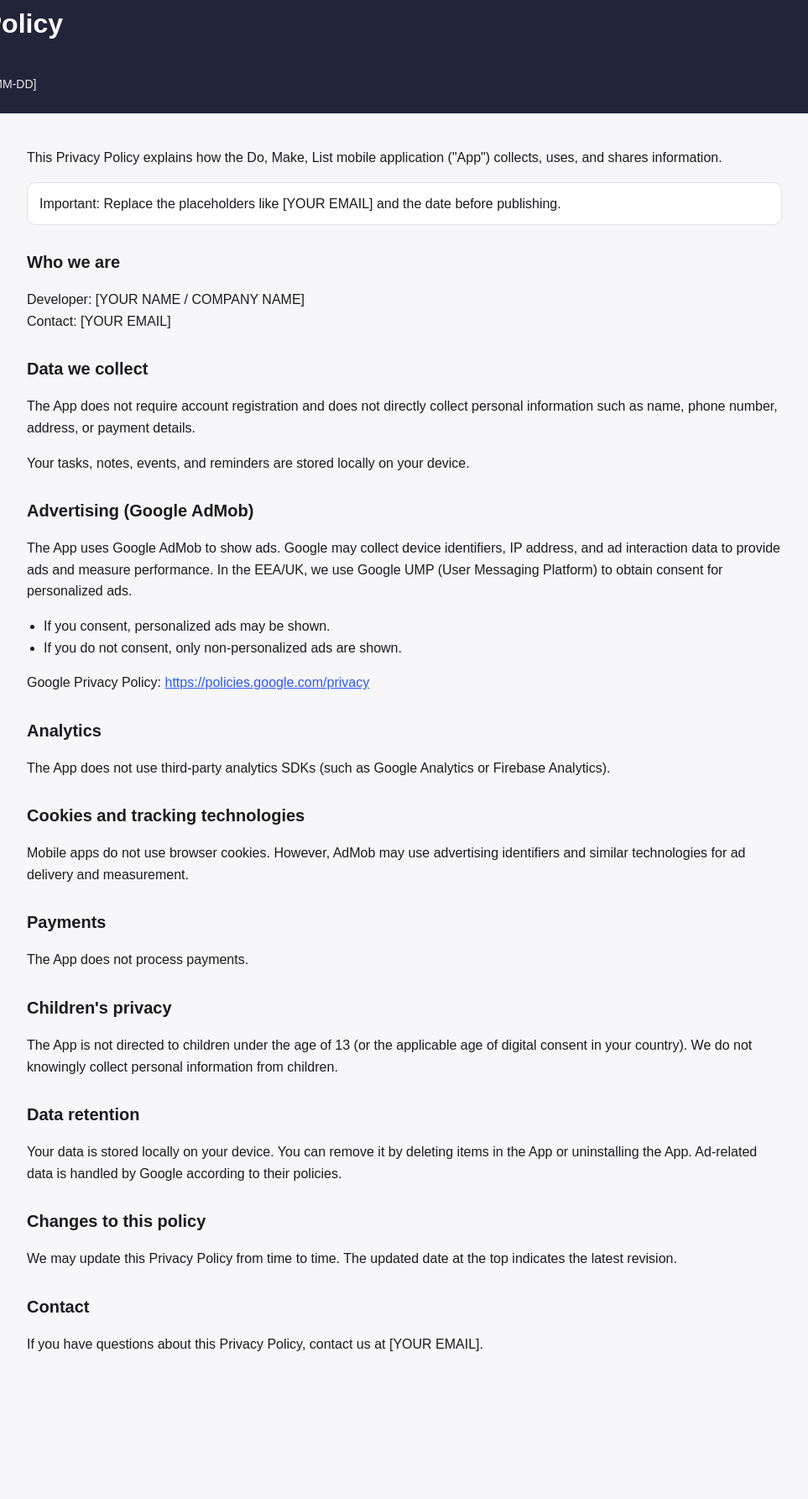
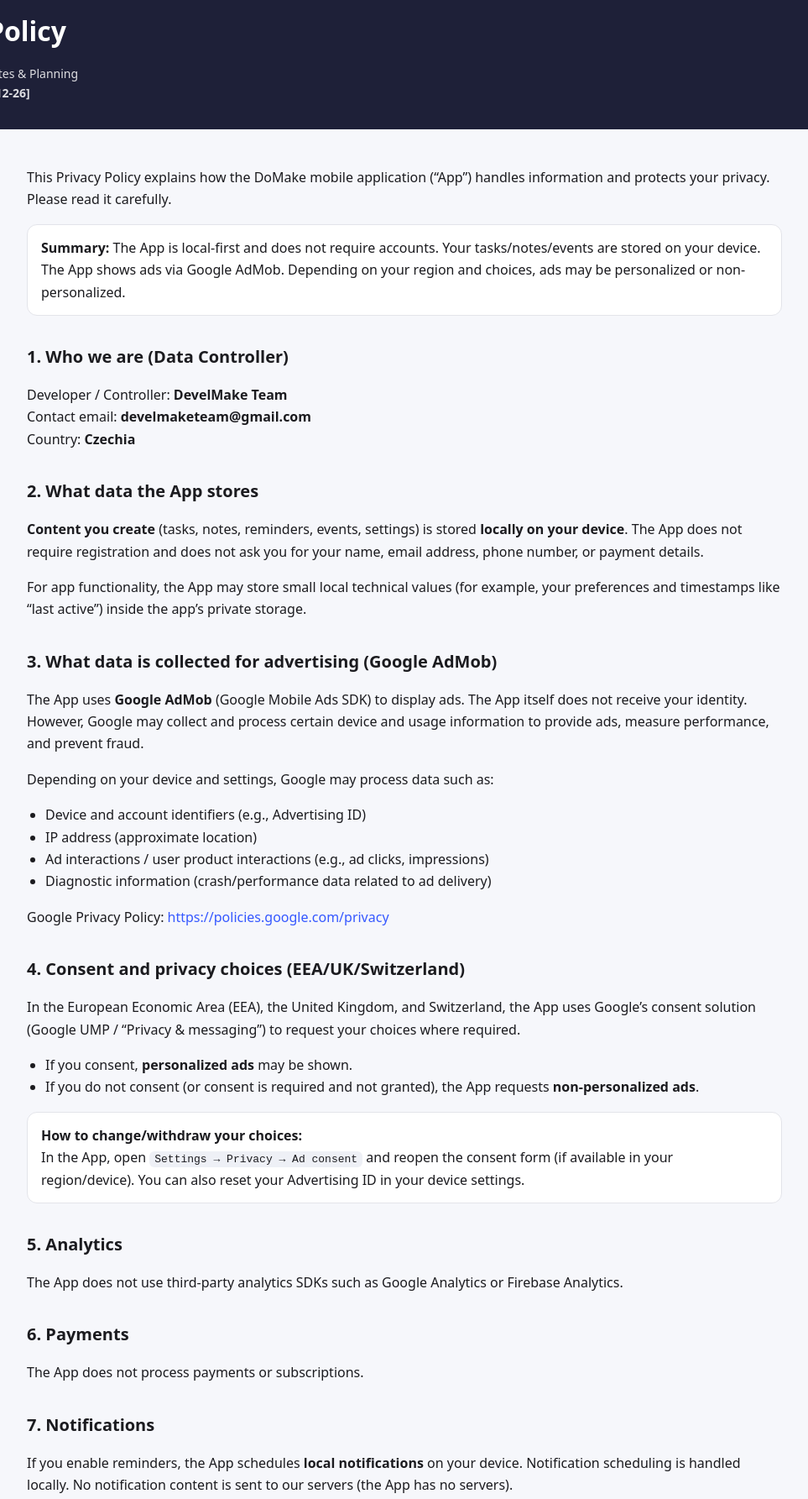
Before and after one commit to develmaketeam/makedolist.github.io, a plain HTML site: page index.html in a window 1280 px wide. Shown: the part 21-1806 px from the top of the page at 84% size, without its empty margins (158-1121 px from the left). Before the commit the page ends 1691 px from the top, so only its background shows below. Drawn offline with Linux system fonts and the light colour scheme.

Commit message:
Add files via upload

```diff
--- a/index.html
+++ b/index.html
@@ -3,93 +3,72 @@
 <head>
   <meta charset="UTF-8" />
   <meta name="viewport" content="width=device-width, initial-scale=1" />
-    <title>Privacy Policy - Do, Make, List</title>
+  <title>Privacy Policy – DoMake</title>
   <style>
-      body {
-        font-family: Arial, Helvetica, sans-serif;
-        line-height: 1.6;
-        margin: 0;
-        padding: 0;
-        background: #f7f7f9;
-        color: #1b1b1f;
-      }
-      header {
-        background: #22243a;
-        color: #fff;
-        padding: 24px 16px;
-      }
-      main {
-        max-width: 900px;
-        margin: 0 auto;
-        padding: 24px 16px 40px;
-      }
-      h1, h2 {
-        margin: 0 0 12px;
-      }
-      h2 {
-        margin-top: 28px;
-        font-size: 20px;
-      }
-      .meta {
-        opacity: 0.9;
-        font-size: 14px;
-      }
-      ul {
-        padding-left: 20px;
-      }
-      .note {
-        background: #fff;
-        border: 1px solid #e0e0e6;
-        border-radius: 10px;
-        padding: 12px 14px;
-        margin: 12px 0 4px;
-      }
-      a {
-        color: #2a57ff;
-      }
+    body{font-family:system-ui,-apple-system,BlinkMacSystemFont,Arial,sans-serif;line-height:1.65;margin:0;background:#f6f7fb;color:#1b1b1f}
+    header{background:#1e2038;color:#fff;padding:32px 18px}
+    main{max-width:900px;margin:auto;padding:28px 18px 48px}
+    h1,h2{margin:0 0 12px}
+    h2{margin-top:32px;font-size:20px}
+    .meta{font-size:14px;opacity:.85}
+    ul{padding-left:22px}
+    .box{background:#fff;border-radius:12px;padding:14px 16px;border:1px solid #e3e4ea;margin:14px 0}
+    a{color:#3558ff;text-decoration:none}
+    code{background:#eef0f6;padding:2px 6px;border-radius:6px}
   </style>
 </head>
 <body>
 <header>
   <h1>Privacy Policy</h1>
-      <div class="meta">Do, Make, List</div>
-      <div class="meta">Last updated: [YYYY-MM-DD]</div>
+  <div class="meta">DoMake — Tasks, Notes & Planning</div>
+  <div class="meta">Last updated: <b>[2025-12-26]</b></div>
 </header>
+
 <main>
   <p>
-        This Privacy Policy explains how the Do, Make, List mobile application ("App")
-        collects, uses, and shares information.
+    This Privacy Policy explains how the DoMake mobile application (“App”) handles information and protects your privacy.
+    Please read it carefully.
   </p>
 
-      <div class="note">
-        Important: Replace the placeholders like [YOUR EMAIL] and the date before publishing.
+  <div class="box">
+    <b>Summary:</b>
+    The App is local-first and does not require accounts. Your tasks/notes/events are stored on your device.
+    The App shows ads via Google AdMob. Depending on your region and choices, ads may be personalized or non-personalized.
   </div>
 
-      <h2>Who we are</h2>
+  <h2>1. Who we are (Data Controller)</h2>
   <p>
-        Developer: [YOUR NAME / COMPANY NAME]<br />
-        Contact: [YOUR EMAIL]
+    Developer / Controller: <b>DevelMake Team</b><br />
+    Contact email: <b>develmaketeam@gmail.com</b><br />
+    Country: <b>Czechia</b>
   </p>
 
-      <h2>Data we collect</h2>
+  <h2>2. What data the App stores</h2>
   <p>
-        The App does not require account registration and does not directly collect personal
-        information such as name, phone number, address, or payment details.
+    <b>Content you create</b> (tasks, notes, reminders, events, settings) is stored <b>locally on your device</b>.
+    The App does not require registration and does not ask you for your name, email address, phone number, or payment details.
   </p>
   <p>
-        Your tasks, notes, events, and reminders are stored locally on your device.
+    For app functionality, the App may store small local technical values (for example, your preferences and timestamps
+    like “last active”) inside the app’s private storage.
   </p>
 
-      <h2>Advertising (Google AdMob)</h2>
+  <h2>3. What data is collected for advertising (Google AdMob)</h2>
   <p>
-        The App uses Google AdMob to show ads. Google may collect device identifiers, IP
-        address, and ad interaction data to provide ads and measure performance. In the EEA/UK,
-        we use Google UMP (User Messaging Platform) to obtain consent for personalized ads.
+    The App uses <b>Google AdMob</b> (Google Mobile Ads SDK) to display ads. The App itself does not receive your identity.
+    However, Google may collect and process certain device and usage information to provide ads, measure performance,
+    and prevent fraud.
+  </p>
+  <p>
+    Depending on your device and settings, Google may process data such as:
   </p>
   <ul>
-        <li>If you consent, personalized ads may be shown.</li>
-        <li>If you do not consent, only non-personalized ads are shown.</li>
+    <li>Device and account identifiers (e.g., Advertising ID)</li>
+    <li>IP address (approximate location)</li>
+    <li>Ad interactions / user product interactions (e.g., ad clicks, impressions)</li>
+    <li>Diagnostic information (crash/performance data related to ad delivery)</li>
   </ul>
+
   <p>
     Google Privacy Policy:
     <a href="https://policies.google.com/privacy" target="_blank" rel="noopener noreferrer">
@@ -97,46 +76,77 @@
     </a>
   </p>
 
-      <h2>Analytics</h2>
+  <h2>4. Consent and privacy choices (EEA/UK/Switzerland)</h2>
   <p>
-        The App does not use third-party analytics SDKs (such as Google Analytics or Firebase
-        Analytics).
+    In the European Economic Area (EEA), the United Kingdom, and Switzerland, the App uses Google’s consent solution
+    (Google UMP / “Privacy & messaging”) to request your choices where required.
+  </p>
+  <ul>
+    <li>If you consent, <b>personalized ads</b> may be shown.</li>
+    <li>If you do not consent (or consent is required and not granted), the App requests <b>non-personalized ads</b>.</li>
+  </ul>
+
+  <div class="box">
+    <b>How to change/withdraw your choices:</b><br />
+    In the App, open <code>Settings → Privacy → Ad consent</code> and reopen the consent form (if available in your region/device).
+    You can also reset your Advertising ID in your device settings.
+  </div>
+
+  <h2>5. Analytics</h2>
+  <p>
+    The App does not use third‑party analytics SDKs such as Google Analytics or Firebase Analytics.
   </p>
 
-      <h2>Cookies and tracking technologies</h2>
+  <h2>6. Payments</h2>
   <p>
-        Mobile apps do not use browser cookies. However, AdMob may use advertising identifiers
-        and similar technologies for ad delivery and measurement.
+    The App does not process payments or subscriptions.
   </p>
 
-      <h2>Payments</h2>
+  <h2>7. Notifications</h2>
   <p>
-        The App does not process payments.
+    If you enable reminders, the App schedules <b>local notifications</b> on your device. Notification scheduling is handled locally.
+    No notification content is sent to our servers (the App has no servers).
   </p>
 
-      <h2>Children's privacy</h2>
+  <h2>8. Sharing of data</h2>
   <p>
-        The App is not directed to children under the age of 13 (or the applicable age of
-        digital consent in your country). We do not knowingly collect personal information
-        from children.
+    The App does not sell your personal data. The only third-party processing described in this policy is related to advertising
+    via Google AdMob, where Google may process data as described above for ad delivery, measurement, and fraud prevention.
   </p>
 
-      <h2>Data retention</h2>
+  <h2>9. Data retention</h2>
   <p>
-        Your data is stored locally on your device. You can remove it by deleting items
-        in the App or uninstalling the App. Ad-related data is handled by Google according to
-        their policies.
+    Your content remains on your device until you delete it or uninstall the App.
+    Advertising-related data is handled by Google under their policies.
   </p>
 
-      <h2>Changes to this policy</h2>
+  <h2>10. International transfers</h2>
   <p>
-        We may update this Privacy Policy from time to time. The updated date at the top
-        indicates the latest revision.
+    Google may process advertising data on servers located outside your country, including outside the EEA.
+    Google explains its data processing and safeguards in its privacy documentation.
   </p>
 
-      <h2>Contact</h2>
+  <h2>11. Children’s privacy</h2>
   <p>
-        If you have questions about this Privacy Policy, contact us at [YOUR EMAIL].
+    The App is not directed to children under 13 (or the minimum digital consent age in your country).
+    We do not knowingly collect personal data from children.
+  </p>
+
+  <h2>12. Your rights (GDPR)</h2>
+  <p>
+    Under GDPR, you may have rights such as access, deletion, and restriction of processing.
+    Because the App stores your content locally, you can manage it directly in the App or by uninstalling the App.
+    For advertising-related data processed by Google, you can use Google’s privacy controls and contact Google as described in their policy.
+  </p>
+
+  <h2>13. Changes to this policy</h2>
+  <p>
+    We may update this Privacy Policy from time to time. The “Last updated” date at the top shows the latest revision.
+  </p>
+
+  <h2>14. Contact</h2>
+  <p>
+    If you have questions about this Privacy Policy, contact us at <b>develmaketeam@gmail.com</b>.
   </p>
 </main>
 </body>
```
Lines whose indentation alone changed are shown as unchanged.
